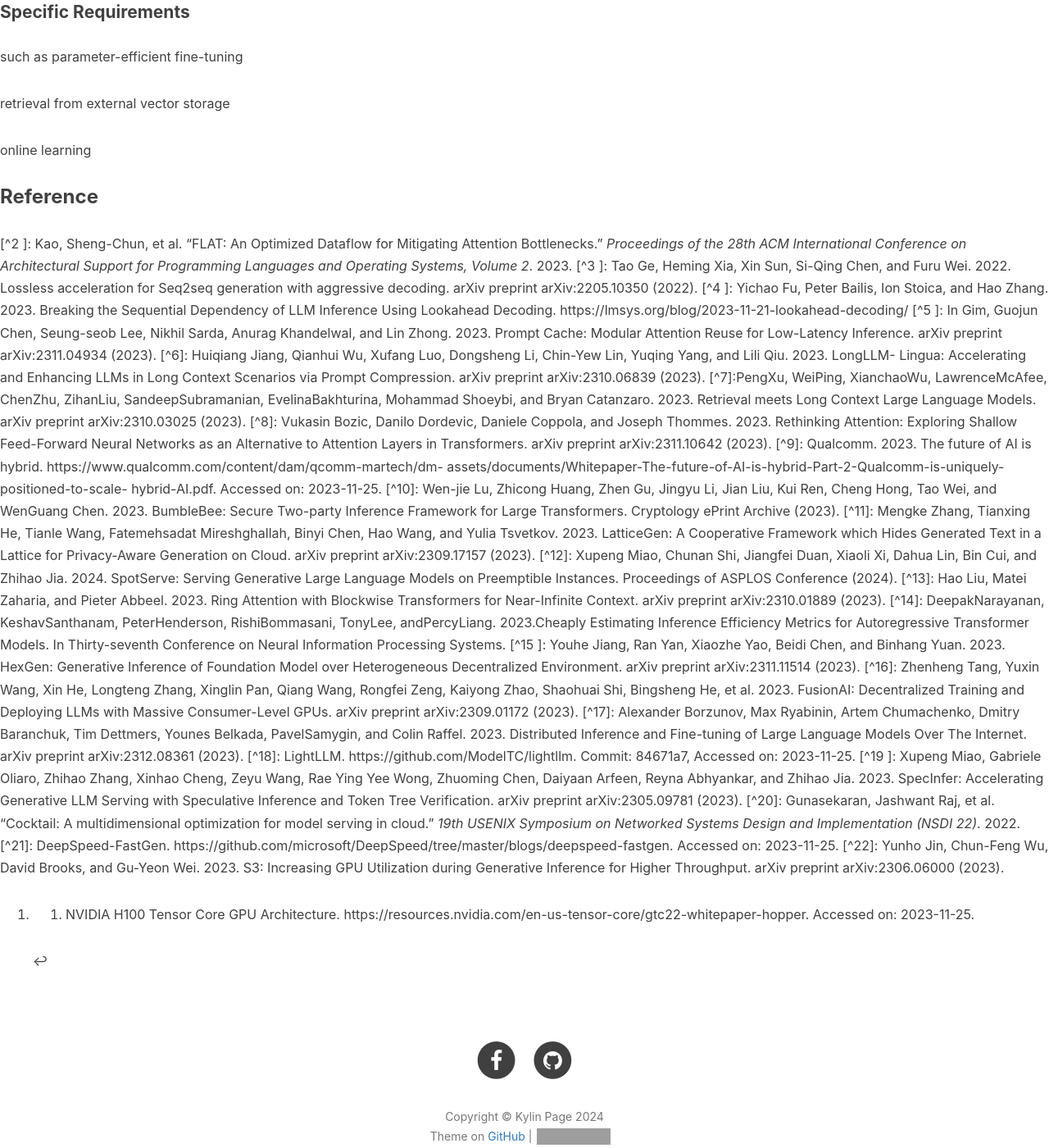
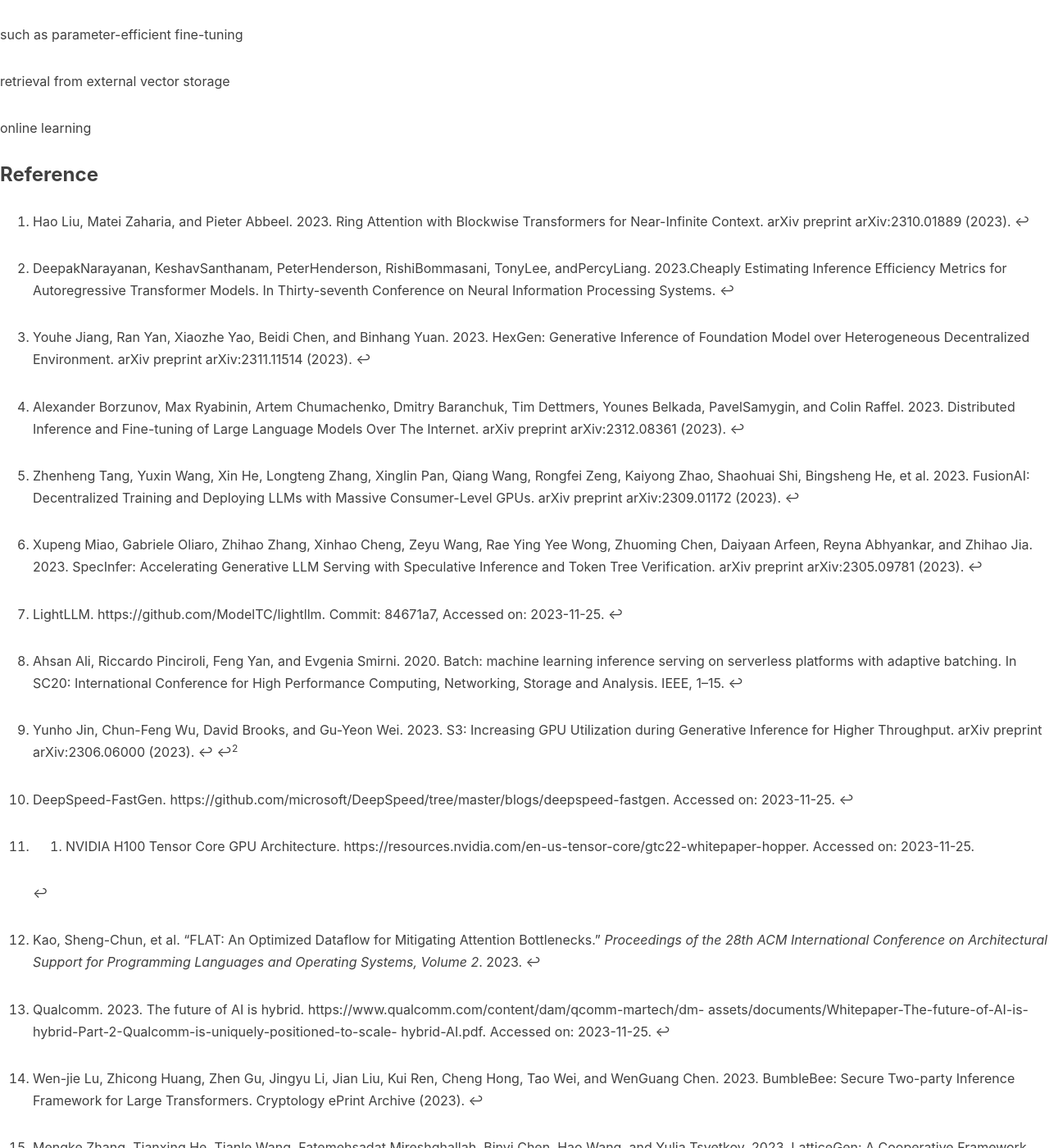
Before and after one commit to KylinC/KylinC.github.io, a Jekyll site: the page built from _posts/2024-01-03-EfficientLLMInfer.md, in a window 1280 px wide and 1400 px high, scrolled down 4820 px. Shown: the whole window at 82% size. Built offline with Jekyll 4.4.1, drawn with Linux system fonts in a browser that asks for light colours; nearby versions of some CDN libraries; our own code applies the rules of GitHub Pages for plain Markdown files; comment, search, counter and statistics services are not loaded; some of the changed text lies outside the part shown; grey boxes are pictures that could not be loaded.

Commit message:
finish LLMinder

```diff
--- a/_posts/2024-1-3-EfficientLLMInfer.md
+++ b/_posts/2024-01-03-EfficientLLMInfer.md
@@ -2,7 +2,7 @@
 dlayout:    post
 title:      Towards Efficient Generative Large Language Model Serving A Survey from Algorithms to Systems
 subtitle:   高效LLM推理算法&系统综述
-date:       2024-1-3
+date:       2024-01-03
 author:     Kylin
 header-img: img/LLMInfer.jpg
 catalog: true
@@ -199,13 +199,11 @@ online learning
 
 ### Reference
 
-
-
 [^1]: 2022. NVIDIA H100 Tensor Core GPU Architecture. https://resources.nvidia.com/en-us-tensor-core/gtc22-whitepaper-hopper. Accessed on: 2023-11-25.
-[^2 ]: Kao, Sheng-Chun, et al. "FLAT: An Optimized Dataflow for Mitigating Attention Bottlenecks." *Proceedings of the 28th ACM International Conference on Architectural Support for Programming Languages and Operating Systems, Volume 2*. 2023.
-[^3 ]: Tao Ge, Heming Xia, Xin Sun, Si-Qing Chen, and Furu Wei. 2022. Lossless acceleration for Seq2seq generation with aggressive decoding. arXiv preprint arXiv:2205.10350 (2022).
-[^4 ]:  Yichao Fu, Peter Bailis, Ion Stoica, and Hao Zhang. 2023. Breaking the Sequential Dependency of LLM Inference Using Lookahead Decoding. https://lmsys.org/blog/2023-11-21-lookahead-decoding/
-[^5 ]: In Gim, Guojun Chen, Seung-seob Lee, Nikhil Sarda, Anurag Khandelwal, and Lin Zhong. 2023. Prompt Cache: Modular Attention Reuse for Low-Latency Inference. arXiv preprint arXiv:2311.04934 (2023).
+[^2]: Kao, Sheng-Chun, et al. "FLAT: An Optimized Dataflow for Mitigating Attention Bottlenecks." *Proceedings of the 28th ACM International Conference on Architectural Support for Programming Languages and Operating Systems, Volume 2*. 2023.
+[^3]: Tao Ge, Heming Xia, Xin Sun, Si-Qing Chen, and Furu Wei. 2022. Lossless acceleration for Seq2seq generation with aggressive decoding. arXiv preprint arXiv:2205.10350 (2022).
+[^4]:  Yichao Fu, Peter Bailis, Ion Stoica, and Hao Zhang. 2023. Breaking the Sequential Dependency of LLM Inference Using Lookahead Decoding. https://lmsys.org/blog/2023-11-21-lookahead-decoding/
+[^5]: In Gim, Guojun Chen, Seung-seob Lee, Nikhil Sarda, Anurag Khandelwal, and Lin Zhong. 2023. Prompt Cache: Modular Attention Reuse for Low-Latency Inference. arXiv preprint arXiv:2311.04934 (2023).
 [^6]: Huiqiang Jiang, Qianhui Wu, Xufang Luo, Dongsheng Li, Chin-Yew Lin, Yuqing Yang, and Lili Qiu. 2023. LongLLM- Lingua: Accelerating and Enhancing LLMs in Long Context Scenarios via Prompt Compression. arXiv preprint arXiv:2310.06839 (2023).
 [^7]:PengXu, WeiPing, XianchaoWu, LawrenceMcAfee, ChenZhu, ZihanLiu, SandeepSubramanian, EvelinaBakhturina, Mohammad Shoeybi, and Bryan Catanzaro. 2023. Retrieval meets Long Context Large Language Models. arXiv preprint arXiv:2310.03025 (2023).
 [^8]: Vukasin Bozic, Danilo Dordevic, Daniele Coppola, and Joseph Thommes. 2023. Rethinking Attention: Exploring Shallow Feed-Forward Neural Networks as an Alternative to Attention Layers in Transformers. arXiv preprint arXiv:2311.10642 (2023).
@@ -215,13 +213,13 @@ online learning
 [^12]: Xupeng Miao, Chunan Shi, Jiangfei Duan, Xiaoli Xi, Dahua Lin, Bin Cui, and Zhihao Jia. 2024. SpotServe: Serving Generative Large Language Models on Preemptible Instances. Proceedings of ASPLOS Conference (2024).
 [^13]: Hao Liu, Matei Zaharia, and Pieter Abbeel. 2023. Ring Attention with Blockwise Transformers for Near-Infinite Context. arXiv preprint arXiv:2310.01889 (2023).
 [^14]: DeepakNarayanan, KeshavSanthanam, PeterHenderson, RishiBommasani, TonyLee, andPercyLiang. 2023.Cheaply Estimating Inference Efficiency Metrics for Autoregressive Transformer Models. In Thirty-seventh Conference on Neural Information Processing Systems.
-[^15 ]: Youhe Jiang, Ran Yan, Xiaozhe Yao, Beidi Chen, and Binhang Yuan. 2023. HexGen: Generative Inference of Foundation Model over Heterogeneous Decentralized Environment. arXiv preprint arXiv:2311.11514 (2023).
+[^15]: Youhe Jiang, Ran Yan, Xiaozhe Yao, Beidi Chen, and Binhang Yuan. 2023. HexGen: Generative Inference of Foundation Model over Heterogeneous Decentralized Environment. arXiv preprint arXiv:2311.11514 (2023).
 [^16]: Zhenheng Tang, Yuxin Wang, Xin He, Longteng Zhang, Xinglin Pan, Qiang Wang, Rongfei Zeng, Kaiyong Zhao, Shaohuai Shi, Bingsheng He, et al. 2023. FusionAI: Decentralized Training and Deploying LLMs with Massive Consumer-Level GPUs. arXiv preprint arXiv:2309.01172 (2023).
 [^17]: Alexander Borzunov, Max Ryabinin, Artem Chumachenko, Dmitry Baranchuk, Tim Dettmers, Younes Belkada, PavelSamygin, and Colin Raffel. 2023. Distributed Inference and Fine-tuning of Large Language Models Over The Internet. arXiv preprint arXiv:2312.08361 (2023).
 [^18]: LightLLM. https://github.com/ModelTC/lightllm. Commit: 84671a7, Accessed on: 2023-11-25.
-[^19 ]: Xupeng Miao, Gabriele Oliaro, Zhihao Zhang, Xinhao Cheng, Zeyu Wang, Rae Ying Yee Wong, Zhuoming Chen, Daiyaan Arfeen, Reyna Abhyankar, and Zhihao Jia. 2023. SpecInfer: Accelerating Generative LLM Serving with Speculative Inference and Token Tree Verification. arXiv preprint arXiv:2305.09781 (2023).
+[^19]: Xupeng Miao, Gabriele Oliaro, Zhihao Zhang, Xinhao Cheng, Zeyu Wang, Rae Ying Yee Wong, Zhuoming Chen, Daiyaan Arfeen, Reyna Abhyankar, and Zhihao Jia. 2023. SpecInfer: Accelerating Generative LLM Serving with Speculative Inference and Token Tree Verification. arXiv preprint arXiv:2305.09781 (2023).
 [^20]: Gunasekaran, Jashwant Raj, et al. "Cocktail: A multidimensional optimization for model serving in cloud." *19th USENIX Symposium on Networked Systems Design and Implementation (NSDI 22)*. 2022.
 [^21]: DeepSpeed-FastGen. https://github.com/microsoft/DeepSpeed/tree/master/blogs/deepspeed-fastgen. Accessed on: 2023-11-25.
 [^22]: Yunho Jin, Chun-Feng Wu, David Brooks, and Gu-Yeon Wei. 2023. S3: Increasing GPU Utilization during Generative Inference for Higher Throughput. arXiv preprint arXiv:2306.06000 (2023).
 
-[^23 ]: Ahsan Ali, Riccardo Pinciroli, Feng Yan, and Evgenia Smirni. 2020. Batch: machine learning inference serving on serverless platforms with adaptive batching. In SC20: International Conference for High Performance Computing, Networking, Storage and Analysis. IEEE, 1–15.
+[^23]: Ahsan Ali, Riccardo Pinciroli, Feng Yan, and Evgenia Smirni. 2020. Batch: machine learning inference serving on serverless platforms with adaptive batching. In SC20: International Conference for High Performance Computing, Networking, Storage and Analysis. IEEE, 1–15.
```
